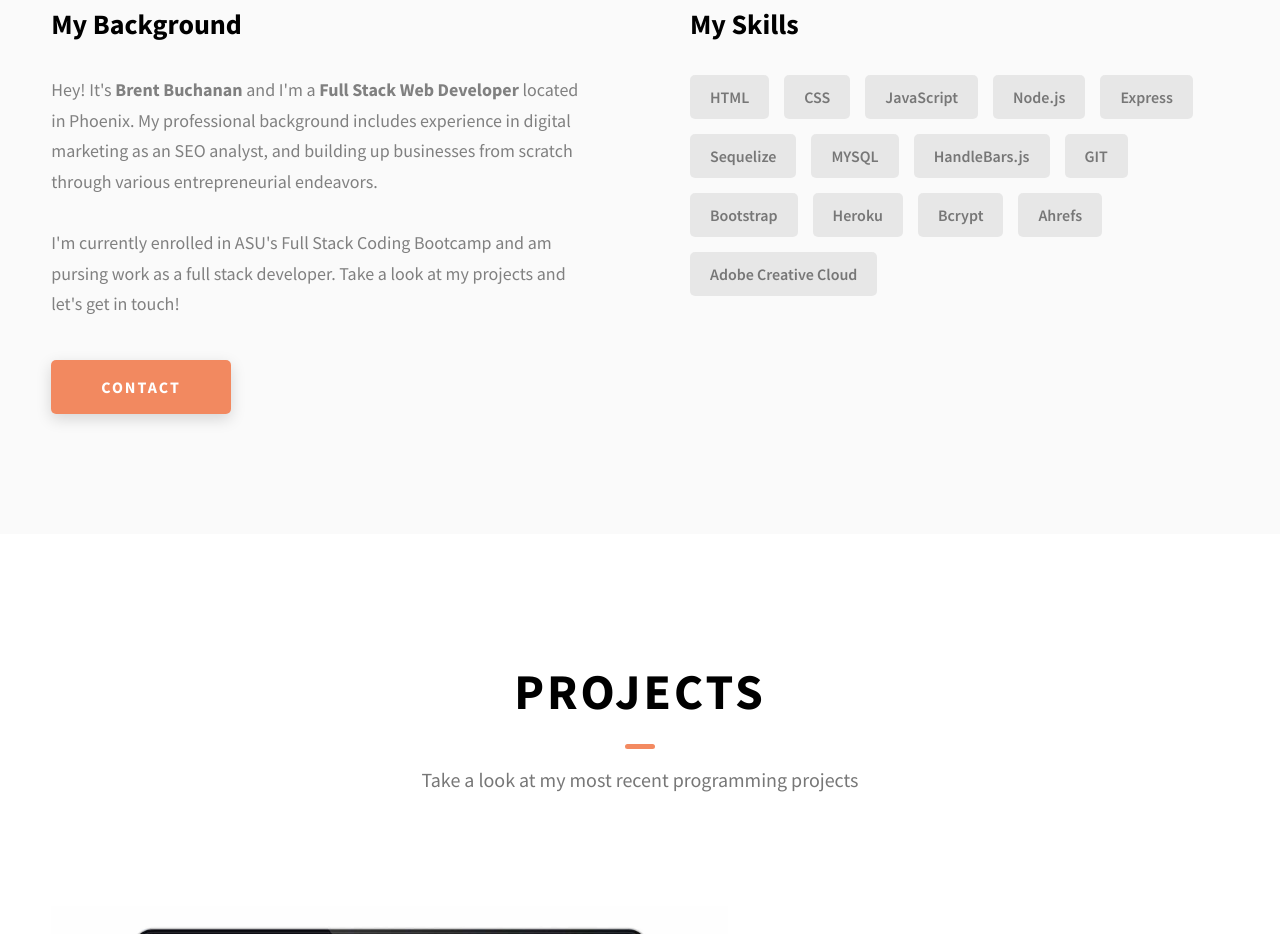
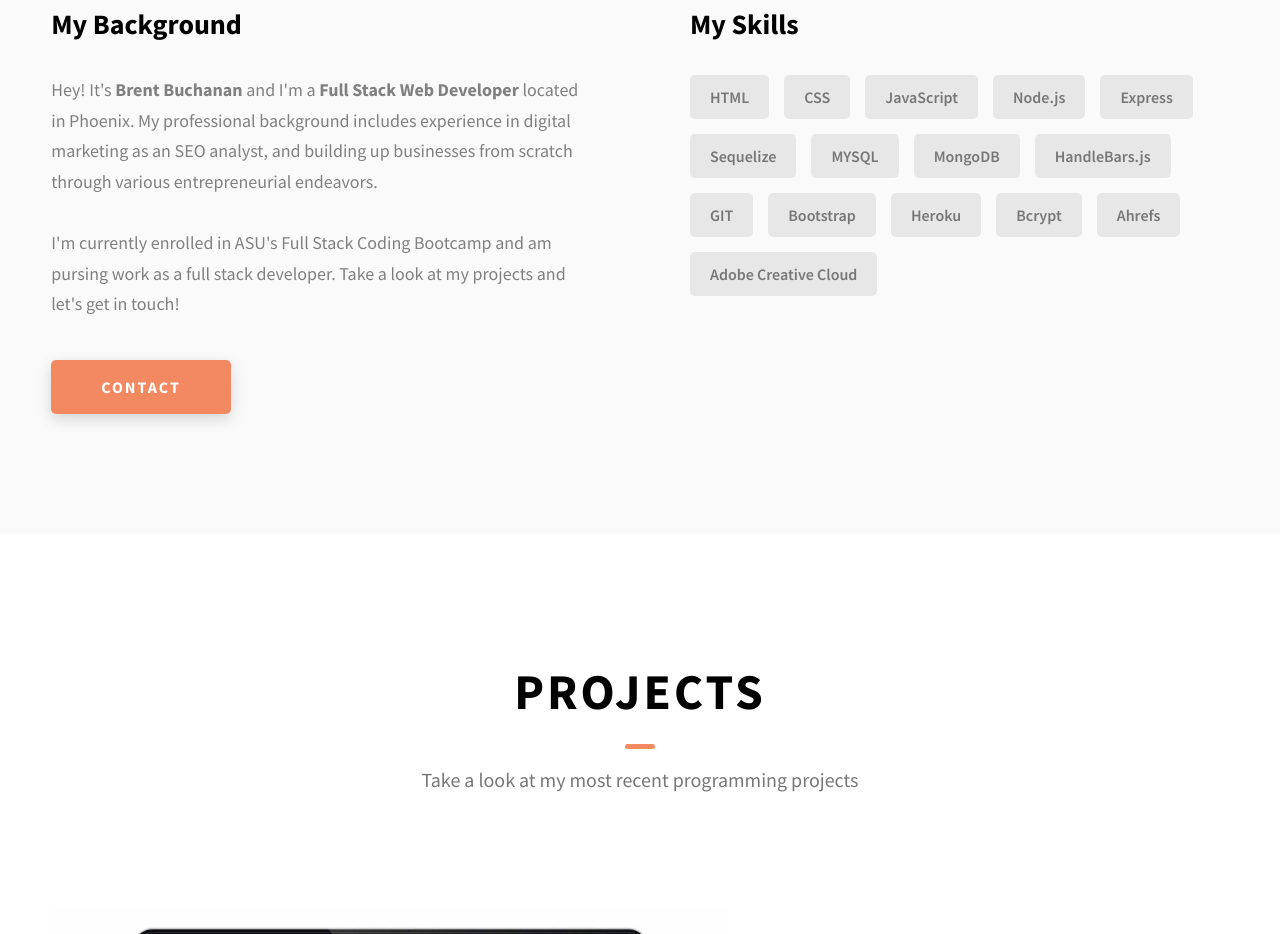
Before and after one commit to Brent-Bew-Canon/current_portfolio, a website: page index.html in a window 1280 px wide. Shown: the part 1149-2083 px from the top of the page. Drawn offline with Linux system fonts and the light colour scheme.

Commit message:
added Mongo to skills

```diff
--- a/index.html
+++ b/index.html
@@ -137,6 +137,7 @@
             <div class="skills__skill">Express</div>
             <div class="skills__skill">Sequelize</div>
             <div class="skills__skill">MYSQL</div>
+            <div class="skills__skill">MongoDB</div>
             <div class="skills__skill">HandleBars.js</div>
             <div class="skills__skill">GIT</div>
             <div class="skills__skill">Bootstrap</div>
```
